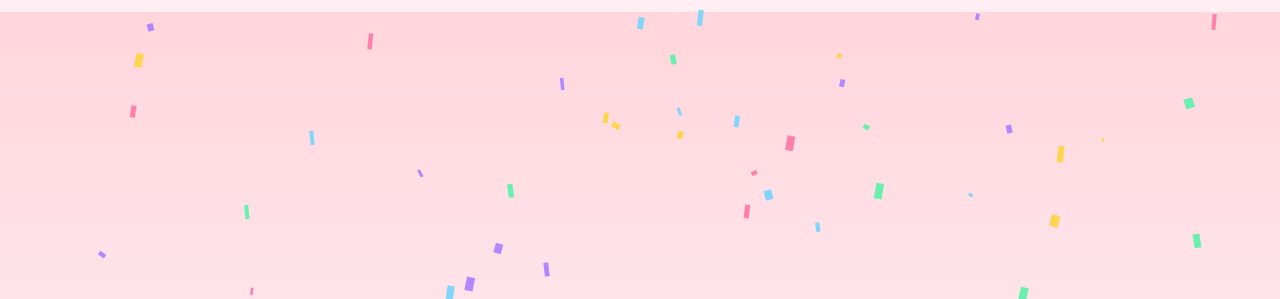
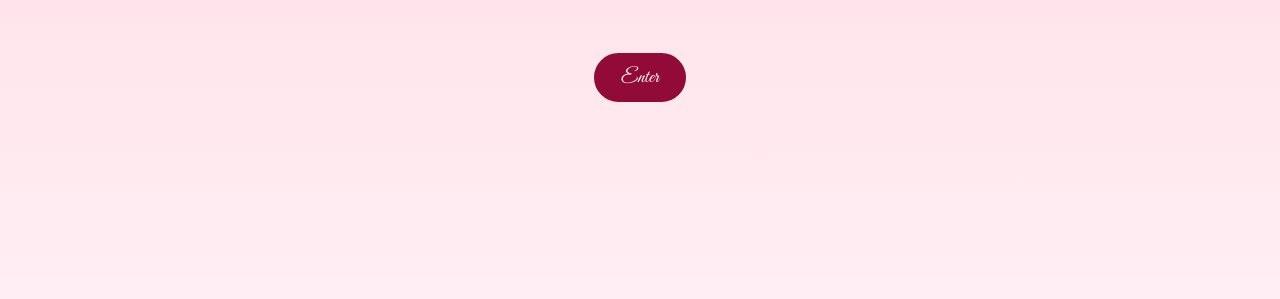
Before and after one commit to ameenmohamed212/birthday, a plain HTML site: page index.html in a window 1280 px wide. Shown: the part 501-800 px from the top of the page. Drawn offline with Linux system fonts and the light colour scheme.

Commit message:
Update style.css

```diff
--- a/style.css
+++ b/style.css
@@ -200,4 +200,39 @@ color: #920a38;
   font-family: 'Great Vibes', cursive;
   font-size: 42px; color: #920a38;
   text-align: center;
+
    margin: 20px 0; }
+#welcome-screen {
+  position: fixed;
+  top: 0;
+  left: 0;
+  width: 100%;
+  height: 100%;
+  background:  linear-gradient(180deg, #ffd6dc 0%, #ffeef4 100%);
+  display: flex;
+  flex-direction: column;
+  justify-content: center;
+  align-items: center;
+  color: #920a38;
+  font-family: 'Great Vibes', cursive;
+  font-size: 42px;
+  z-index: 10;
+  transition: opacity 1s ease;
+}
+
+#welcome-screen button {
+  margin-top: 20px;
+  background-color:#920a38;
+   color: #ffffff;
+  border: 2px solid #920a38;
+  border-radius: 25px;
+  padding: 10px 25px;
+  font-size: 20px;
+  font-family: 'Great Vibes', cursive;
+  cursor: pointer;
+}
+
+#welcome-screen button:hover {
+  background-color: #920a38;
+  color: white;
+}
```
